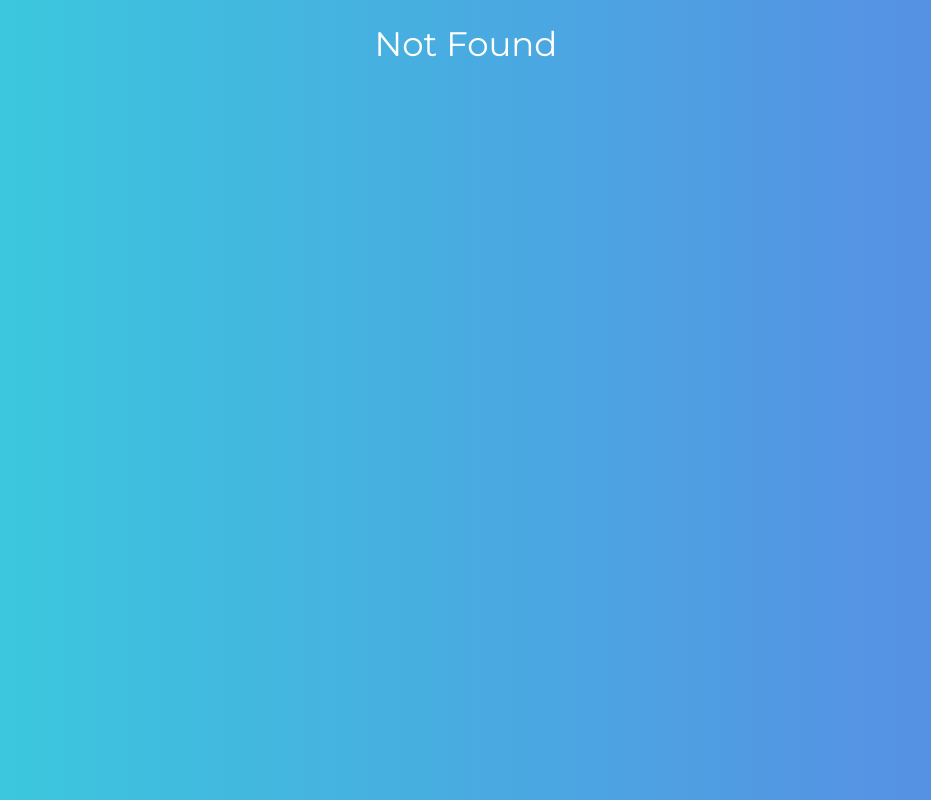
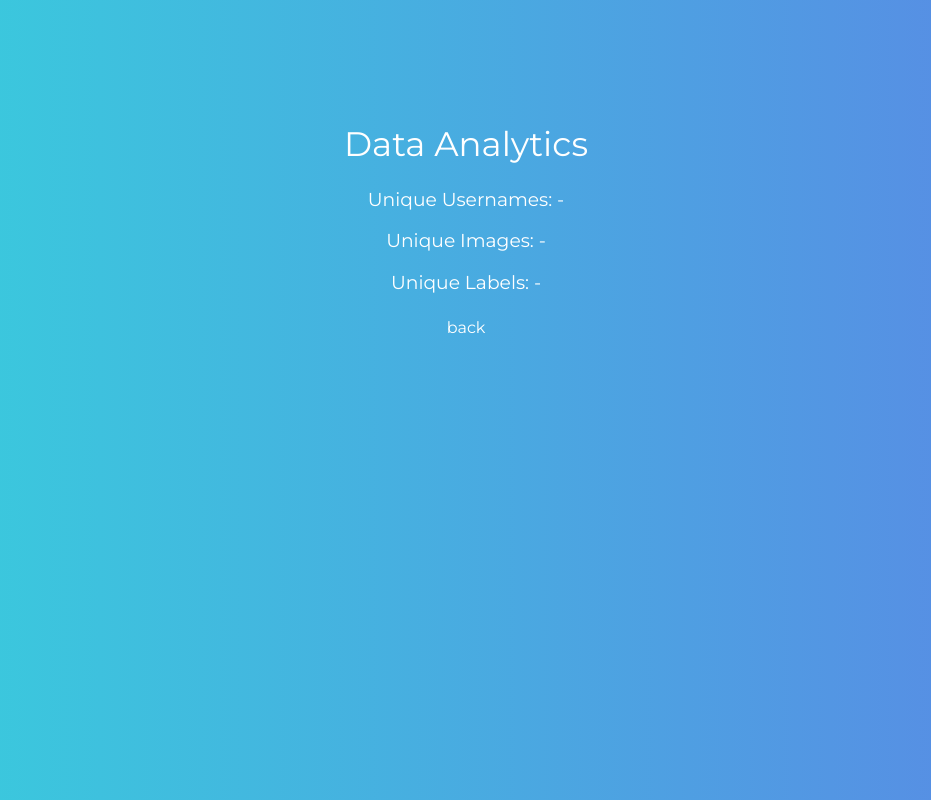
Before and after one commit to paineleffler/vision-ui, a React (Create React App) app: page /analytics in a window 1280 px wide. Shown: the whole page, without its empty margins (174-1105 px from the left). Built offline with nearby package versions, Linux system fonts and the light colour scheme.

Commit message:
added analytics component

```diff
--- /dev/null
+++ b/src/Analytics.jsx
@@ -0,0 +1,26 @@
+import React, { Component } from 'react';
+
+export default class Analytics extends Component {
+  constructor(props) {
+    super(props);
+    this.state = {
+      users: '-',
+      images: '-',
+      labels: '-'
+    };
+  }
+
+  render() {
+    return (
+      <div className="center-content">
+        <h1>Data Analytics</h1>
+        <h3>Unique Usernames: { this.state.users }</h3>
+        <h3>Unique Images: { this.state.images }</h3>
+        <h3>Unique Labels: { this.state.labels }</h3>
+        <div>
+          <a href="/" className="roundButton">back</a>
+        </div>
+      </div>
+    )
+  }
+}
--- a/src/App.js
+++ b/src/App.js
@@ -6,6 +6,7 @@ import Home from './Home.jsx';
 import Results from './Results.jsx';
 import About from './About.jsx';
 import Compare from './Compare.jsx';
+import Analytics from './Analytics.jsx';
 
 class App extends Component {
   render() {
@@ -16,6 +17,7 @@ class App extends Component {
             <Route exact path='/about' component={About} />
             <Route path='/results/:platform/:username' component={Results} />
             <Route path='/compare/:user1/:user2' component={Compare} />
+            <Route path='/analytics' component={Analytics} />
             <Route exact path='/' component={Home} />
             <Route render={function () {
               return <h1>Not Found</h1>
--- a/src/Compare.jsx
+++ b/src/Compare.jsx
@@ -10,7 +10,7 @@ export default class Compare extends Component {
   render() {
     return (
       <div className="center-content">
-        <h1>{this.props.match.params.user1} vs {this.props.match.params.user2}</h1>
+        <h1>'{this.props.match.params.user1}' vs '{this.props.match.params.user2}'</h1>
         <div>
           <a href="/" className="roundButton">back</a>
         </div>
```
